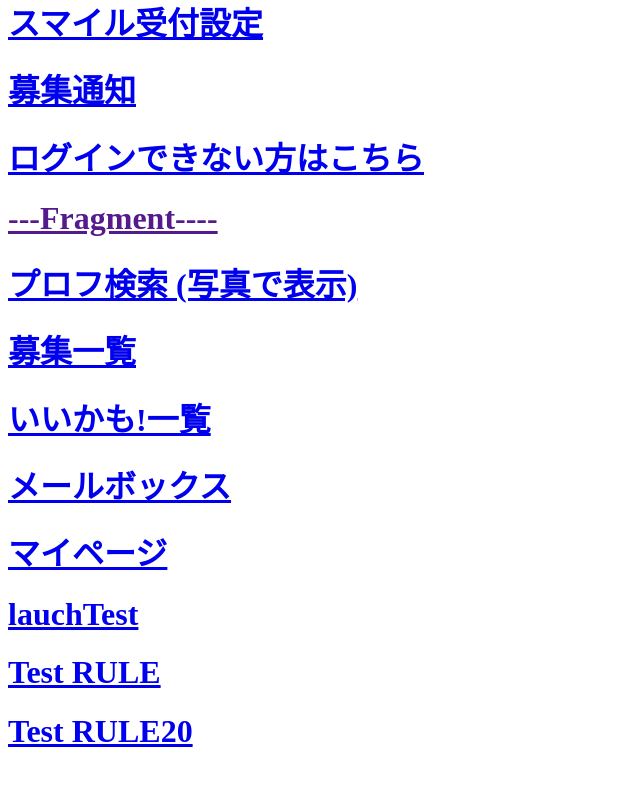
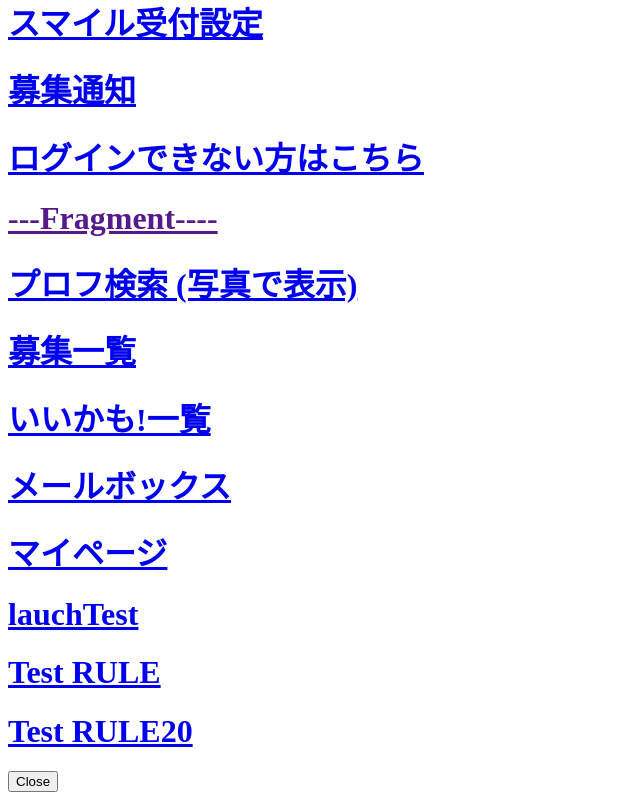
Before and after one commit to locnguyentb/loc.github.ioaaaa, a plain HTML site: page index.html in a window 1280 px wide. Shown: the part 1633-2433 px from the top of the page, without its empty margins (0-640 px from the left). Before the commit the page ends 2404 px from the top, so only its background shows below. Drawn offline with Linux system fonts and the light colour scheme.

Commit message:
Update index.html

```diff
--- a/index.html
+++ b/index.html
@@ -37,6 +37,14 @@
            <h1><a href="wakuwaku://wakapp.jp/launcher/xxxx/yyyy">lauchTest</a></h1>
         <h1><a href="wakuwaku://wakapp.jp/webview/doc/rule.html?p=2">Test RULE</a></h1>
         <h1><a href="wakuwaku://wakapp.jp/webview/doc/rule.html?p=20">Test RULE20</a></h1>
+        <button onclick="onCloseButtonClicked()">Close</button>
+
+    <script>
+        // Hàm này gọi hàm Android để xử lý sự kiện nhấn nút "Close"
+        function onCloseButtonClicked() {
+            Android.onCloseButtonClicked();
+        }
+    </script>
     </body>
 </html>
 </html>
```
